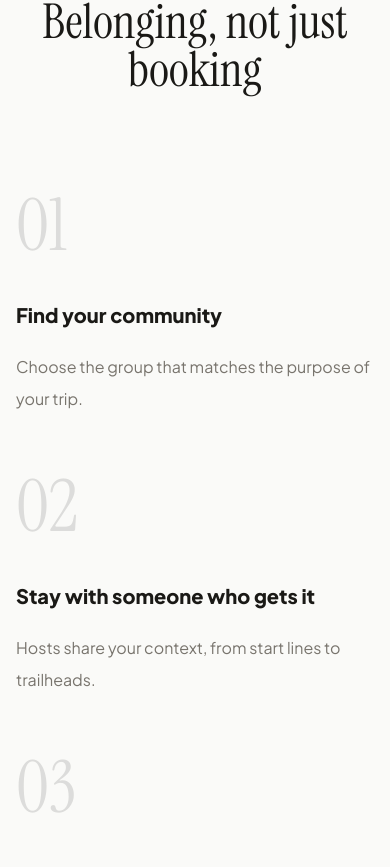
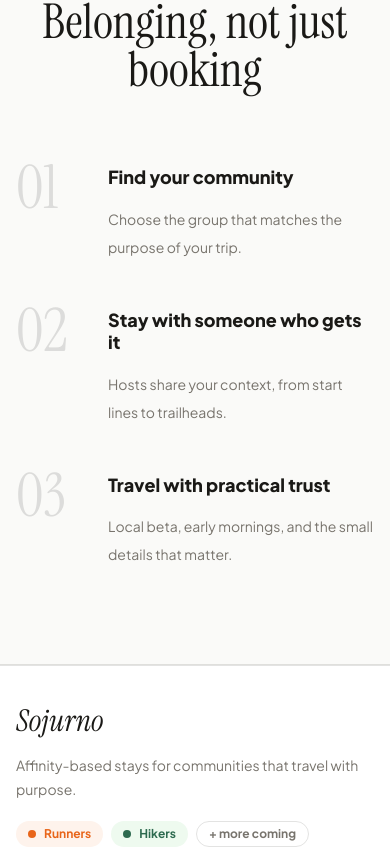
Before and after one commit to vinceang/sojurno, a React (Vite) app: page / in a window 390 px wide. Shown: the part 5314-6181 px from the top of the page. Built offline with nearby package versions, Linux system fonts and the light colour scheme.

Commit message:
fix: tighten how-it-works mobile layout

```diff
--- a/src/pages/LandingPage.tsx
+++ b/src/pages/LandingPage.tsx
@@ -63,16 +63,18 @@ export function LandingPage() {
             <p className="text-xs font-extrabold uppercase tracking-[0.22em] text-text-muted">{t('landing.howEyebrow')}</p>
             <h2 className="sj-display mt-4 text-5xl leading-none md:text-6xl">{t('landing.howTitle')}</h2>
           </div>
-          <div className="mt-24 grid gap-14 md:grid-cols-3 md:gap-20">
+          <div className="mt-16 grid gap-10 md:mt-24 md:grid-cols-3 md:gap-20">
             {[
               [t('landing.stepOneTitle'), t('landing.stepOneBody')],
               [t('landing.stepTwoTitle'), t('landing.stepTwoBody')],
               [t('landing.stepThreeTitle'), t('landing.stepThreeBody')],
             ].map(([title, body], index) => (
-              <article key={title}>
-                <span className="sj-display block text-7xl leading-none text-[rgba(26,25,22,0.13)] md:text-8xl">0{index + 1}</span>
-                <h3 className="mt-10 text-xl font-extrabold leading-tight">{title}</h3>
-                <p className="mt-6 max-w-sm text-base leading-8 text-text-muted">{body}</p>
+              <article className="grid grid-cols-[4.5rem_1fr] items-start gap-5 md:block" key={title}>
+                <span className="sj-display block text-6xl leading-none text-[rgba(26,25,22,0.13)] md:text-8xl">0{index + 1}</span>
+                <div>
+                  <h3 className="pt-2 text-lg font-extrabold leading-tight md:mt-10 md:pt-0 md:text-xl">{title}</h3>
+                  <p className="mt-4 max-w-sm text-sm leading-7 text-text-muted md:mt-6 md:text-base md:leading-8">{body}</p>
+                </div>
               </article>
             ))}
           </div>
```
